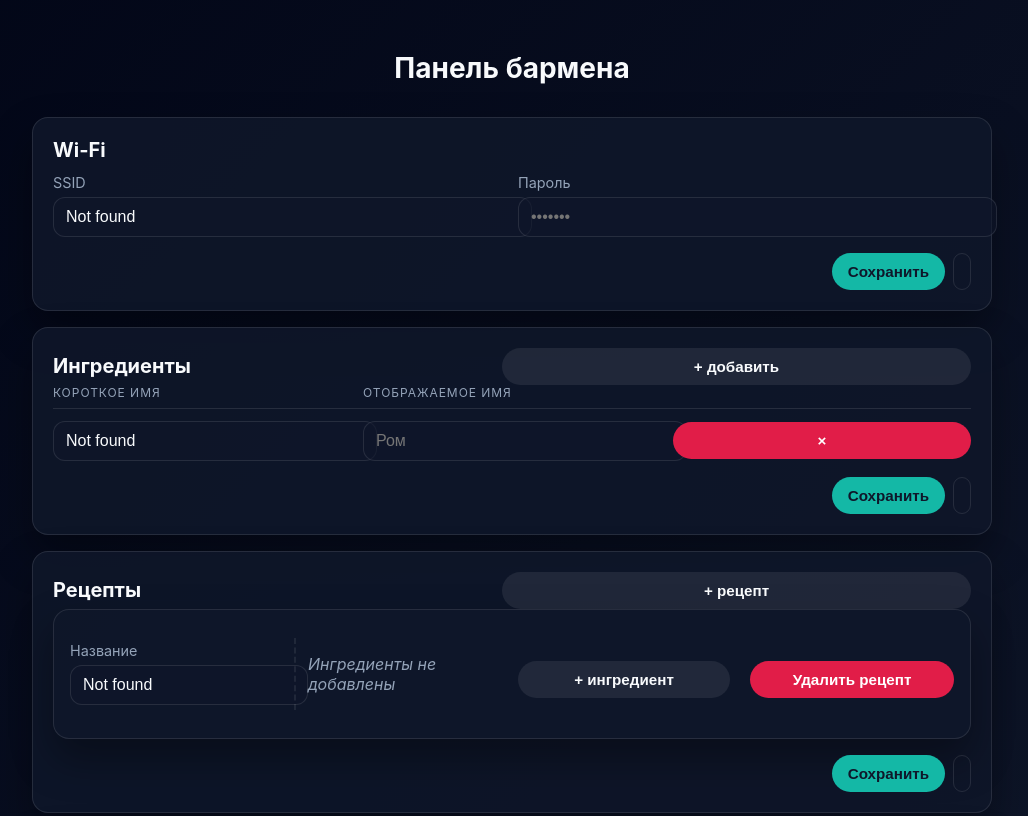
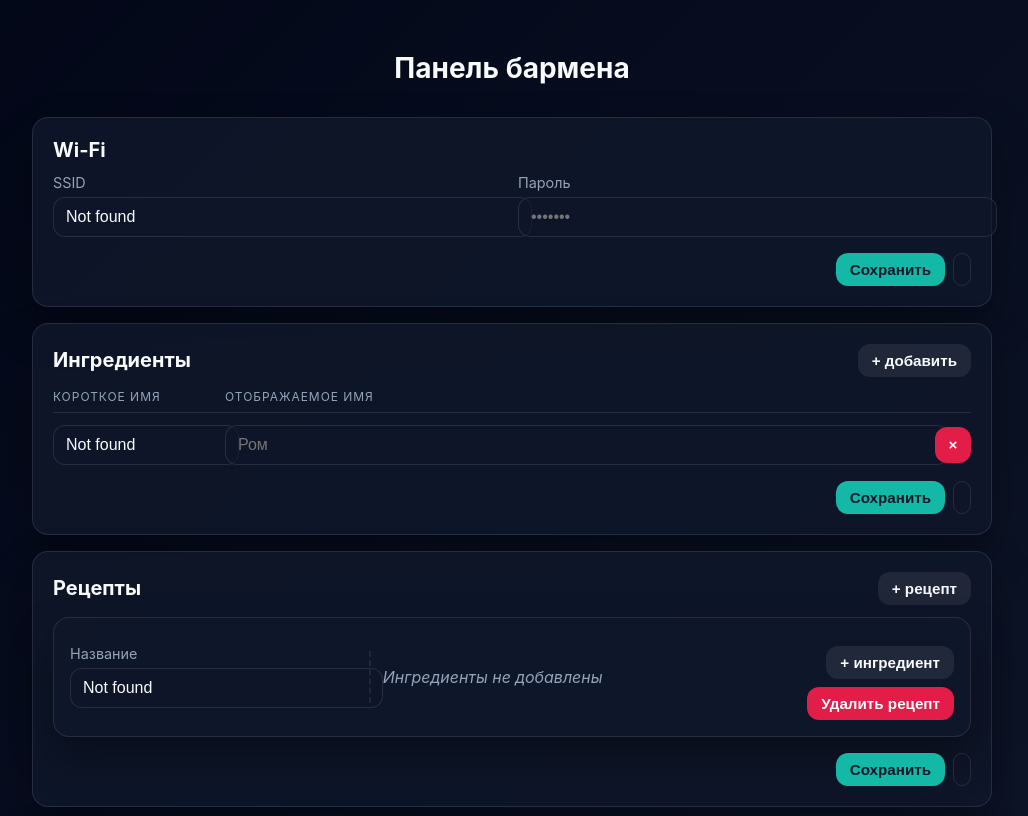
Before and after one commit to dyamirana/barmen-admin, a plain HTML site: page web/index.html in a window 1280 px wide. Shown: the top 816 px of the page, without its empty margins (128-1156 px from the left). Drawn offline with Linux system fonts and the light colour scheme; no server answers.

Commit message:
Adjust admin layout spacing

```diff
--- a/web/index.html
+++ b/web/index.html
@@ -82,14 +82,23 @@
 
       button {
         border: none;
-        border-radius: 999px;
-        padding: 10px 16px;
+        border-radius: 12px;
+        padding: 8px 14px;
         font-weight: 600;
         font-size: 0.95rem;
         cursor: pointer;
         color: #0f172a;
         background: var(--accent);
         transition: background 0.2s ease;
+      }
+
+      button.icon {
+        width: 36px;
+        height: 36px;
+        padding: 0;
+        display: inline-flex;
+        align-items: center;
+        justify-content: center;
       }
 
       button.secondary {
@@ -115,6 +124,15 @@
       .row > * {
         flex: 1;
         min-width: 140px;
+      }
+
+      .section-header {
+        display: flex;
+        align-items: center;
+        justify-content: space-between;
+        gap: 12px;
+        flex-wrap: wrap;
+        margin-bottom: 12px;
       }
 
       .section-actions {
@@ -160,8 +178,32 @@
         margin: 12px 0;
       }
 
+      #ingredients-section .list-header,
+      .ingredient-row {
+        grid-template-columns: minmax(110px, 160px) minmax(200px, 1fr) auto;
+      }
+
+      #pumps-section .list-header,
+      .pump-row {
+        grid-template-columns: minmax(180px, 1fr) minmax(80px, 110px) auto;
+      }
+
       .component-row {
-        grid-template-columns: 1fr minmax(90px, 140px) auto;
+        grid-template-columns: minmax(160px, 1fr) minmax(80px, 110px) auto;
+      }
+
+      .component-row select,
+      .ingredient-row input,
+      .pump-row select {
+        min-width: 0;
+      }
+
+      .recipe-actions {
+        display: flex;
+        flex-wrap: wrap;
+        gap: 8px;
+        justify-content: flex-end;
+        margin-top: 12px;
       }
 
       .empty-message {
@@ -176,6 +218,10 @@
 
         .component-row {
           grid-template-columns: 1fr 1fr;
+        }
+
+        .recipe-actions {
+          justify-content: flex-start;
         }
       }
     </style>
@@ -203,7 +249,7 @@
         </section>
 
         <section class="card" id="ingredients-section">
-          <div class="row" style="align-items: center">
+          <div class="section-header">
             <h2 style="margin: 0">Ингредиенты</h2>
             <button class="secondary" id="ingredient-add">+ добавить</button>
           </div>
@@ -223,7 +269,7 @@
         </section>
 
         <section class="card" id="recipes-section">
-          <div class="row" style="align-items: center">
+          <div class="section-header">
             <h2 style="margin: 0">Рецепты</h2>
             <button class="secondary" id="recipe-add">+ рецепт</button>
           </div>
@@ -238,7 +284,7 @@
         </section>
 
         <section class="card" id="pumps-section">
-          <div class="row" style="align-items: center">
+          <div class="section-header">
             <h2 style="margin: 0">Помпы</h2>
             <button class="secondary" id="pump-add">+ назначение</button>
           </div>
@@ -263,7 +309,7 @@
       <div class="ingredient-row">
         <input type="text" placeholder="rum" data-field="short" />
         <input type="text" placeholder="Ром" data-field="name" />
-        <button class="danger" data-action="remove">×</button>
+        <button class="danger icon" data-action="remove">×</button>
       </div>
     </template>
 
@@ -271,7 +317,7 @@
       <div class="component-row">
         <select data-field="ingredient"></select>
         <input type="number" min="0" step="5" placeholder="60" data-field="weight" />
-        <button class="danger" data-action="remove">×</button>
+        <button class="danger icon" data-action="remove">×</button>
       </div>
     </template>
 
@@ -284,12 +330,10 @@
           </div>
         </div>
         <div class="components"></div>
-        <button class="secondary" data-action="add-component" style="margin-top: 12px">
-          + ингредиент
-        </button>
-        <button class="danger" data-action="remove-recipe" style="margin-top: 12px">
-          Удалить рецепт
-        </button>
+        <div class="recipe-actions">
+          <button class="secondary" data-action="add-component">+ ингредиент</button>
+          <button class="danger" data-action="remove-recipe">Удалить рецепт</button>
+        </div>
       </div>
     </template>
 
@@ -297,7 +341,7 @@
       <div class="pump-row">
         <select data-field="ingredient"></select>
         <input type="number" min="-1" max="5" step="1" placeholder="0" data-field="pump" />
-        <button class="danger" data-action="remove">×</button>
+        <button class="danger icon" data-action="remove">×</button>
       </div>
     </template>
 
```
